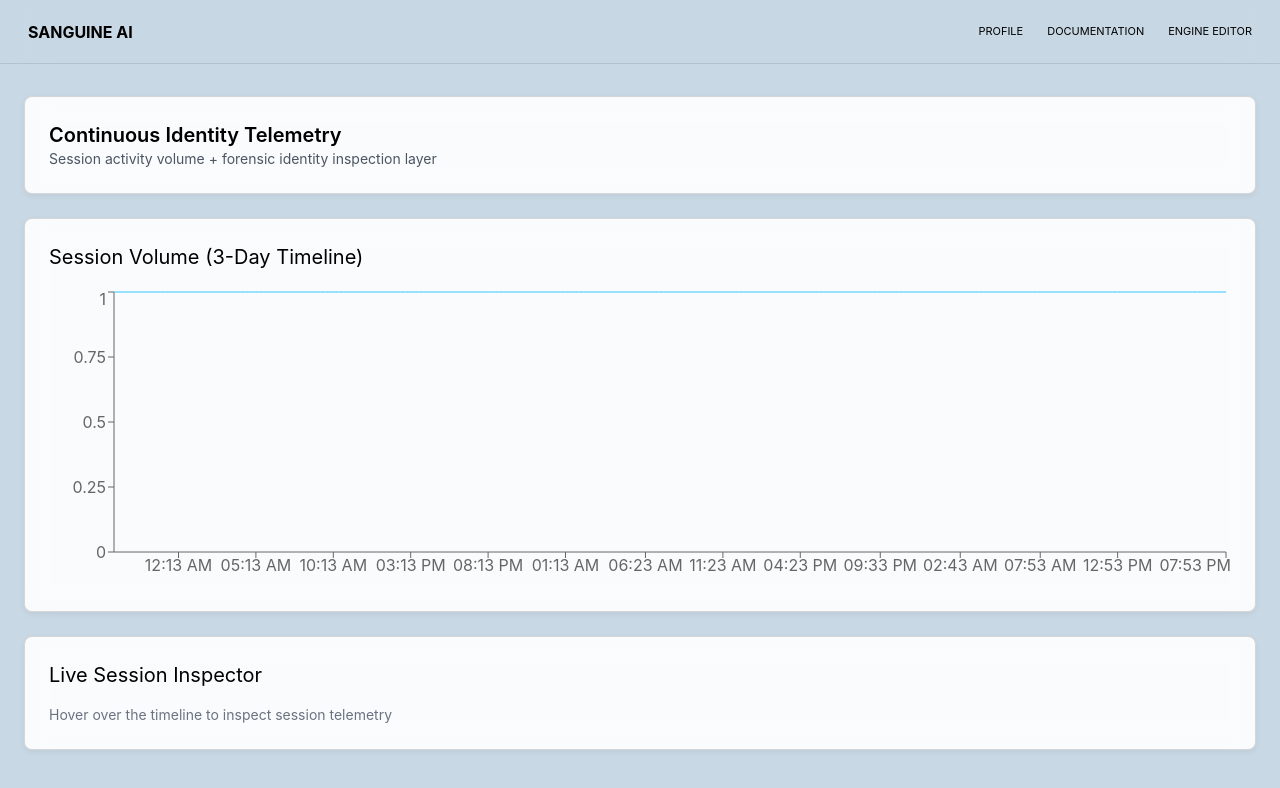
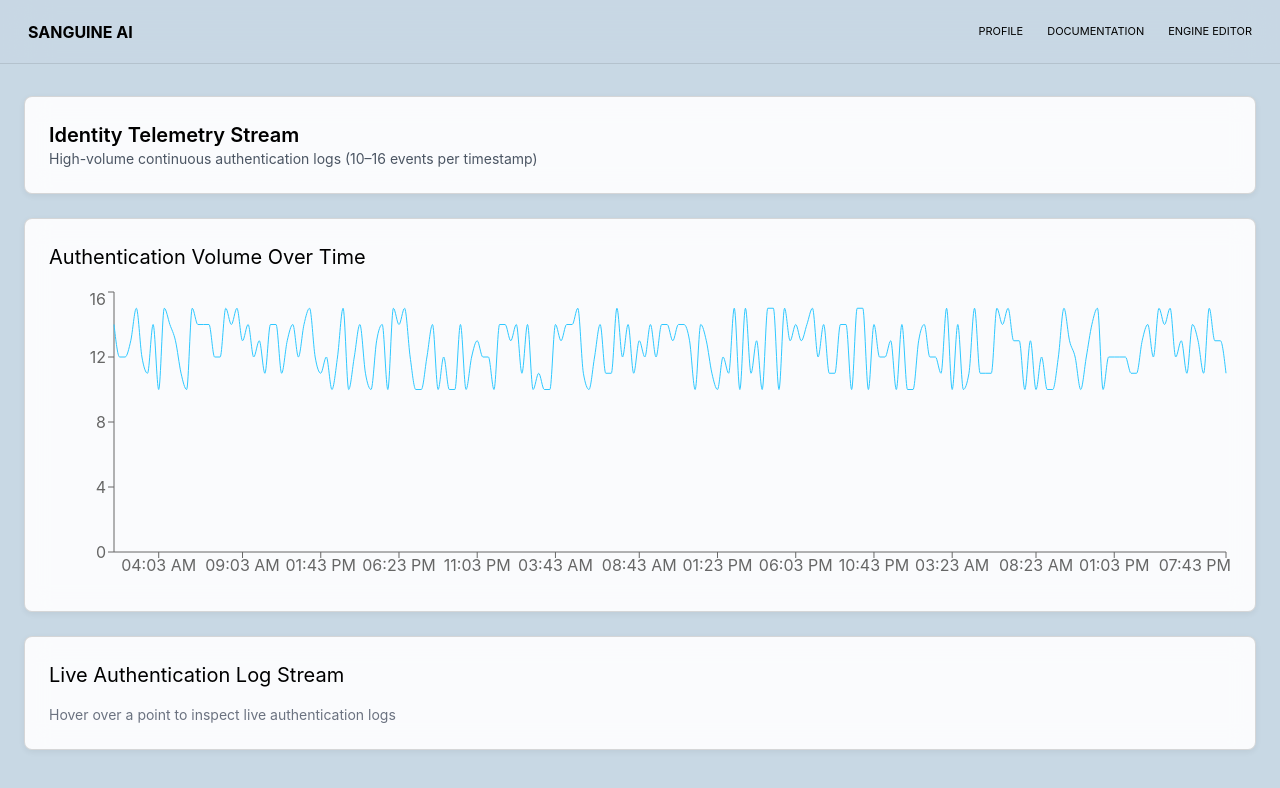
Before and after one commit to SanguineAI-Incorporated/sanguine-ai-users, a React (Vite) app: page / in a window 1280 px wide. Shown: the top 788 px of the page. Built offline with nearby package versions, Linux system fonts and the light colour scheme.

Commit message:
Refactor Dashboard simulation and logging details

```diff
--- a/src/pages/Dashboard.jsx
+++ b/src/pages/Dashboard.jsx
@@ -10,13 +10,13 @@ import {
   ResponsiveContainer,
 } from "recharts";
 
-/* ---------------- SIMULATION ---------------- */
+/* ---------------- HIGH-FIDELITY SIMULATION ---------------- */
 
 const sessions = (() => {
   const data = [];
   const now = Date.now();
 
-  const points = 432;
+  const points = 200; // fewer timestamps, more volume per timestamp
 
   let sessionId = null;
   let ttl = 0;
@@ -24,22 +24,29 @@ const sessions = (() => {
   const makeSessionId = () =>
     "sess_" + Math.random().toString(16).slice(2, 10);
 
+  const rand = (min, max) =>
+    Math.random() * (max - min) + min;
+
   for (let i = 0; i < points; i++) {
-    const timestamp = new Date(
-      now - (points - i) * 10 * 60 * 1000
+    const baseTime = new Date(
+      now - (points - i) * 20 * 60 * 1000
     ).toISOString();
 
     if (ttl <= 0) {
       sessionId = makeSessionId();
-      ttl = 20 + Math.floor(Math.random() * 40);
+      ttl = 15 + Math.floor(Math.random() * 30);
     }
     ttl--;
 
-    const speaker_match_score = 0.7 + Math.random() * 0.3;
-    const presence_score = 0.65 + Math.random() * 0.35;
+    // 🔥 10+ events per timestamp (realistic concurrency)
+    const eventCount = 10 + Math.floor(Math.random() * 6);
 
-    const synthetic_speech_risk = Math.random() * 0.2;
-    const replay_attack_risk = Math.random() * 0.15;
+    for (let j = 0; j < eventCount; j++) {
+      const speaker_match_score = rand(0.65, 0.99);
+      const presence_score = rand(0.6, 0.98);
+
+      const synthetic_speech_risk = rand(0, 0.25);
+      const replay_attack_risk = rand(0, 0.2);
 
       const identity_assurance_score =
         speaker_match_score * 0.5 +
@@ -49,15 +56,34 @@ const sessions = (() => {
       const session_integrity_score =
         1 - (synthetic_speech_risk + replay_attack_risk) / 2;
 
+      const request_id =
+        "req_" + Math.random().toString(16).slice(2, 10);
+
       data.push({
-      timestamp,
+        timestamp: baseTime,
         session_id: sessionId,
+        request_id,
 
         identity_assurance_score,
         session_integrity_score,
         synthetic_speech_risk,
         replay_attack_risk,
+
+        request: {
+          audio_chunk: "base64_audio_mock",
+          agent_id: sessionId,
+        },
+
+        response: {
+          status:
+            identity_assurance_score > 0.9
+              ? "ALLOW"
+              : identity_assurance_score > 0.75
+              ? "CHALLENGE"
+              : "DENY",
+        },
       });
+    }
   }
 
   return data;
@@ -66,9 +92,9 @@ const sessions = (() => {
 /* ---------------- DASHBOARD ---------------- */
 
 export default function Dashboard() {
-  const [hoveredPoint, setHoveredPoint] = useState(null);
+  const [hovered, setHovered] = useState(null);
 
-  /* ---------------- AGGREGATE: SESSION VOLUME OVER TIME ---------------- */
+  /* ---------------- AGGREGATED VOLUME ---------------- */
 
   const chartData = useMemo(() => {
     const map = new Map();
@@ -80,53 +106,93 @@ export default function Dashboard() {
         map.set(t, {
           time: t,
           volume: 0,
-          sessions: new Set(),
-          sample: null,
+          samples: [],
         });
       }
 
       const entry = map.get(t);
       entry.volume += 1;
-      entry.sessions.add(s.session_id);
-      entry.sample = s;
+      entry.samples.push(s);
     });
 
-    return Array.from(map.values()).map((d) => ({
-      time: d.time,
-      volume: d.volume,
-      session_id: Array.from(d.sessions)[0],
-      sample: d.sample,
-    }));
+    return Array.from(map.values());
   }, []);
 
-  /* ---------------- MOCK REQUEST/RESPONSE ---------------- */
+  /* ---------------- Sumo Logic–style log view ---------------- */
 
-  const buildRequest = (sample) => ({
-    agent_id: sample?.session_id,
-    input: {
-      audio_stream: "base64:mock_audio_chunk",
-      timestamp: sample?.timestamp,
-    },
-    context: {
-      speaker_match_score: sample?.identity_assurance_score,
-      presence_score: sample?.session_integrity_score,
-    },
-  });
+  const Inspector = ({ data }) => {
+    if (!data) {
+      return (
+        <div className="text-sm text-gray-500">
+          Hover over a point to inspect live authentication logs
+        </div>
+      );
+    }
 
-  const buildResponse = (sample) => ({
-    identity_assurance_score: sample?.identity_assurance_score,
-    session_integrity_score: sample?.session_integrity_score,
-    anti_spoofing: {
-      synthetic_speech_risk: sample?.synthetic_speech_risk,
-      replay_attack_risk: sample?.replay_attack_risk,
-    },
-    authorization: {
-      status:
-        sample?.identity_assurance_score > 0.9
-          ? "FULL"
-          : "LIMITED",
-    },
-  });
+    return (
+      <div className="space-y-3 max-h-[420px] overflow-auto text-xs font-mono">
+
+        {/* SUMMARY BAR */}
+        <div className="p-2 bg-black text-white flex justify-between">
+          <span>{data.time}</span>
+          <span>events: {data.volume}</span>
+        </div>
+
+        {/* STREAM */}
+        {data.samples.slice(0, 12).map((s, i) => (
+          <div key={i} className="border p-2 bg-white">
+
+            <div className="flex justify-between">
+              <span className="text-gray-600">
+                {s.request_id}
+              </span>
+
+              <span
+                className={
+                  s.identity_assurance_score > 0.9
+                    ? "text-green-600"
+                    : s.identity_assurance_score > 0.75
+                    ? "text-yellow-600"
+                    : "text-red-600"
+                }
+              >
+                {s.response.status}
+              </span>
+            </div>
+
+            <div className="mt-1 text-gray-700">
+              session: {s.session_id}
+            </div>
+
+            <div className="mt-1 grid grid-cols-2 gap-2 text-[10px]">
+              <div>
+                identity:{" "}
+                {s.identity_assurance_score.toFixed(2)}
+              </div>
+              <div>
+                integrity:{" "}
+                {s.session_integrity_score.toFixed(2)}
+              </div>
+              <div>
+                spoof risk:{" "}
+                {s.synthetic_speech_risk.toFixed(2)}
+              </div>
+              <div>
+                replay risk:{" "}
+                {s.replay_attack_risk.toFixed(2)}
+              </div>
+            </div>
+
+            <div className="mt-2 text-[10px] text-gray-500">
+              req: {JSON.stringify(s.request)} <br />
+              res: {JSON.stringify(s.response)}
+            </div>
+
+          </div>
+        ))}
+      </div>
+    );
+  };
 
   return (
     <div className="min-h-screen bg-[#C8D8E4] text-black">
@@ -148,10 +214,10 @@ export default function Dashboard() {
         <Card>
           <CardContent>
             <h2 className="text-xl font-semibold">
-              Continuous Identity Telemetry
+              Identity Telemetry Stream
             </h2>
             <p className="text-sm text-gray-600">
-              Session activity volume + forensic identity inspection layer
+              High-volume continuous authentication logs (10–16 events per timestamp)
             </p>
           </CardContent>
         </Card>
@@ -160,7 +226,7 @@ export default function Dashboard() {
         <Card>
           <CardContent>
             <h2 className="text-xl mb-4">
-              Session Volume (3-Day Timeline)
+              Authentication Volume Over Time
             </h2>
 
             <div style={{ width: "100%", height: 300 }}>
@@ -169,12 +235,10 @@ export default function Dashboard() {
                   data={chartData}
                   onMouseMove={(state) => {
                     if (state?.activePayload?.[0]) {
-                      setHoveredPoint(
-                        state.activePayload[0].payload
-                      );
+                      setHovered(state.activePayload[0].payload);
                     }
                   }}
-                  onMouseLeave={() => setHoveredPoint(null)}
+                  onMouseLeave={() => setHovered(null)}
                 >
                   <XAxis
                     dataKey="time"
@@ -200,44 +264,14 @@ export default function Dashboard() {
           </CardContent>
         </Card>
 
-        {/* REQUEST / RESPONSE INSPECTOR */}
+        {/* SUMO-STYLE INSPECTOR */}
         <Card>
           <CardContent>
             <h2 className="text-xl mb-4">
-              Live Session Inspector
+              Live Authentication Log Stream
             </h2>
 
-            {hoveredPoint ? (
-              <div className="grid grid-cols-2 gap-4 text-xs">
-
-                <div>
-                  <b>Request JSON</b>
-                  <pre className="mt-2 bg-white p-2 border overflow-auto">
-                    {JSON.stringify(
-                      buildRequest(hoveredPoint.sample),
-                      null,
-                      2
-                    )}
-                  </pre>
-                </div>
-
-                <div>
-                  <b>Response JSON</b>
-                  <pre className="mt-2 bg-white p-2 border overflow-auto">
-                    {JSON.stringify(
-                      buildResponse(hoveredPoint.sample),
-                      null,
-                      2
-                    )}
-                  </pre>
-                </div>
-
-              </div>
-            ) : (
-              <p className="text-sm text-gray-500">
-                Hover over the timeline to inspect session telemetry
-              </p>
-            )}
+            <Inspector data={hovered} />
           </CardContent>
         </Card>
 
```
Lines whose indentation alone changed are shown as unchanged.
